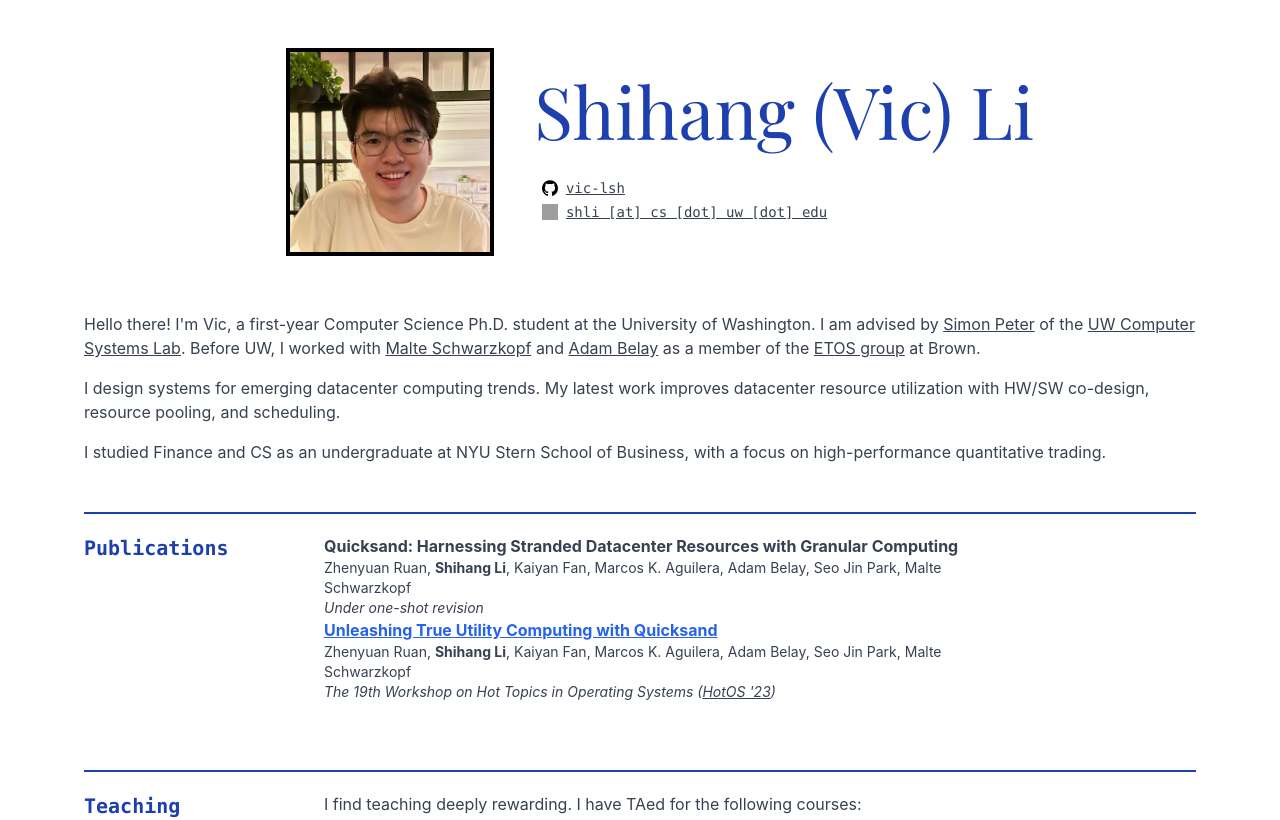
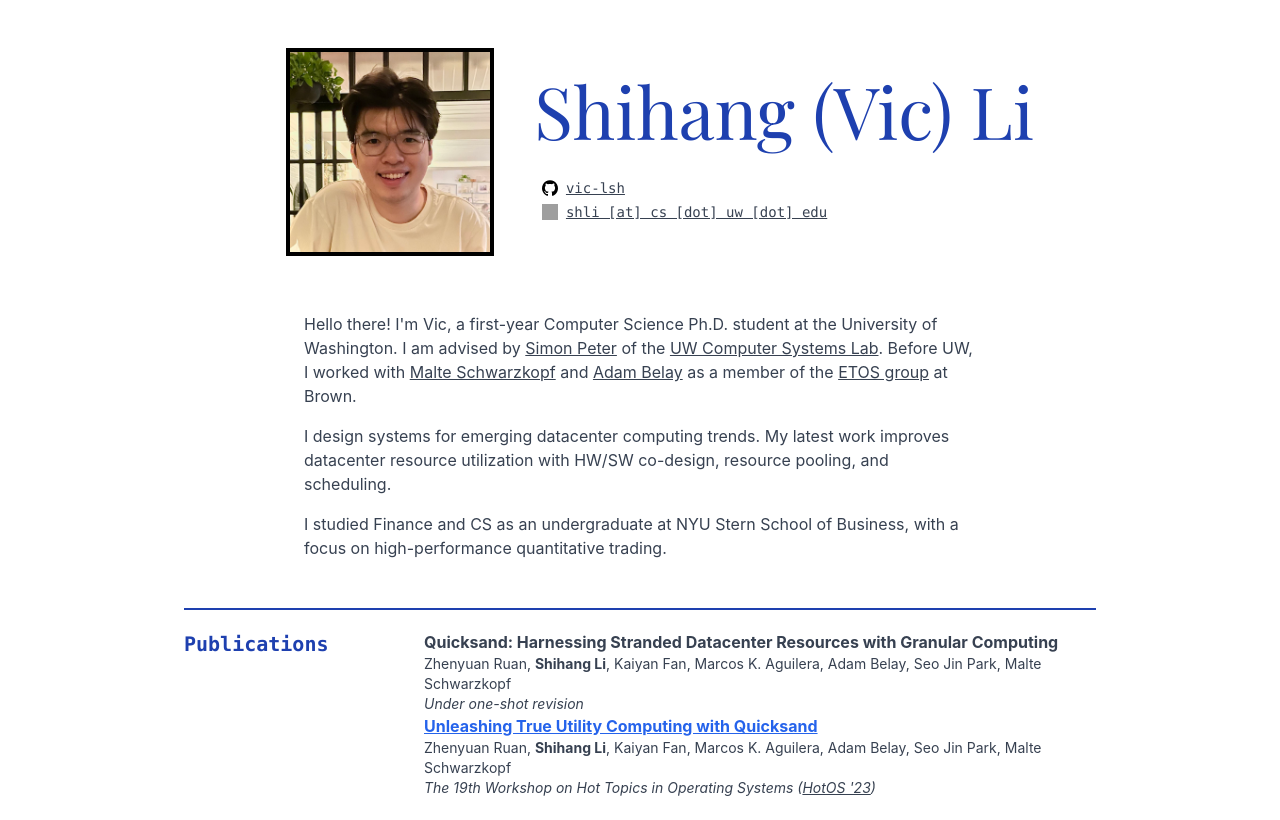
Before and after one commit to vic-lsh/vli, a Next.js app: page / in a window 1280 px wide. Shown: the top 820 px of the page. Built offline with nearby package versions, Linux system fonts and the light colour scheme; grey boxes are pictures that could not be loaded.

Commit message:
fix max width in intro

```diff
--- a/components/intro.tsx
+++ b/components/intro.tsx
@@ -2,7 +2,7 @@ import { UrlLink } from "./ui/url-link";
 
 export const Intro = () => {
   return (
-    <div className="flex flex-col gap-4 ">
+    <div className="flex flex-col gap-4 max-w-2xl m-auto">
       <p>
         {`Hello there! I'm Vic, a first-year Computer Science Ph.D. student at
         the University of Washington. `}
```
